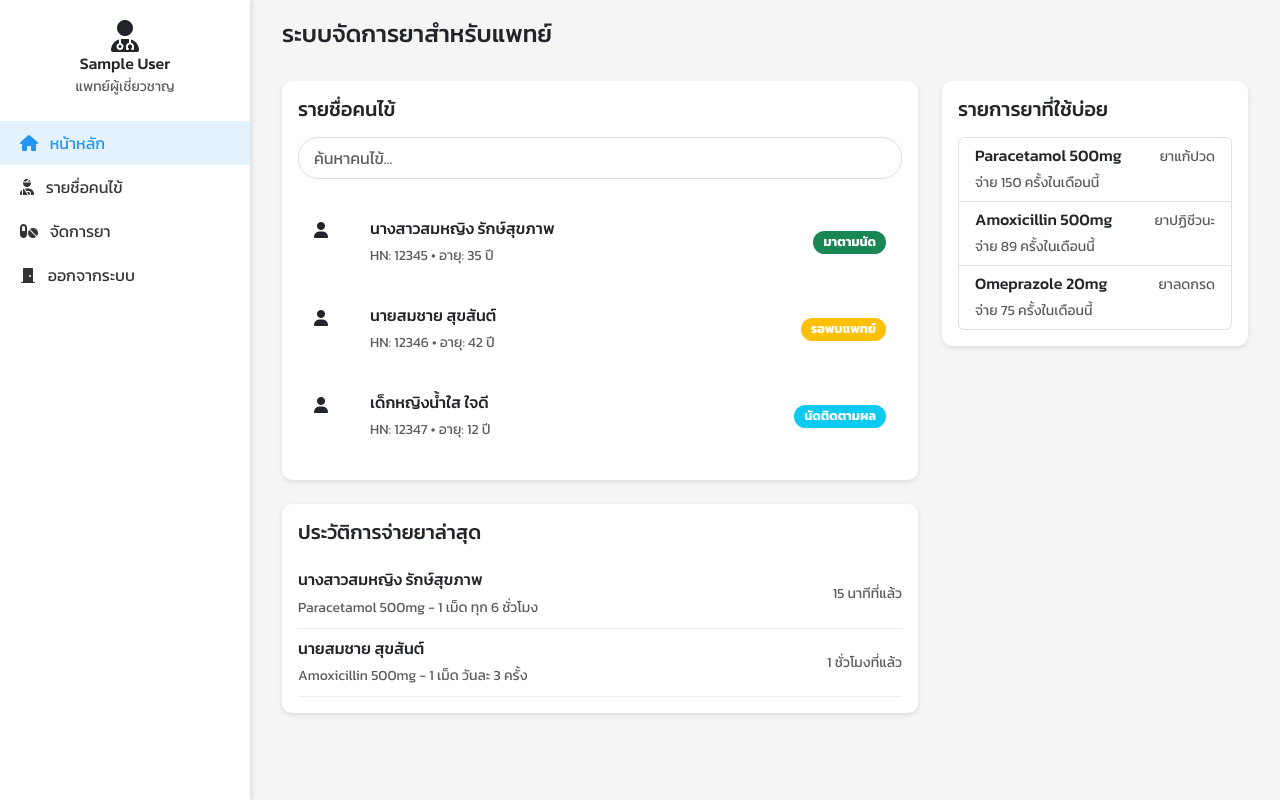
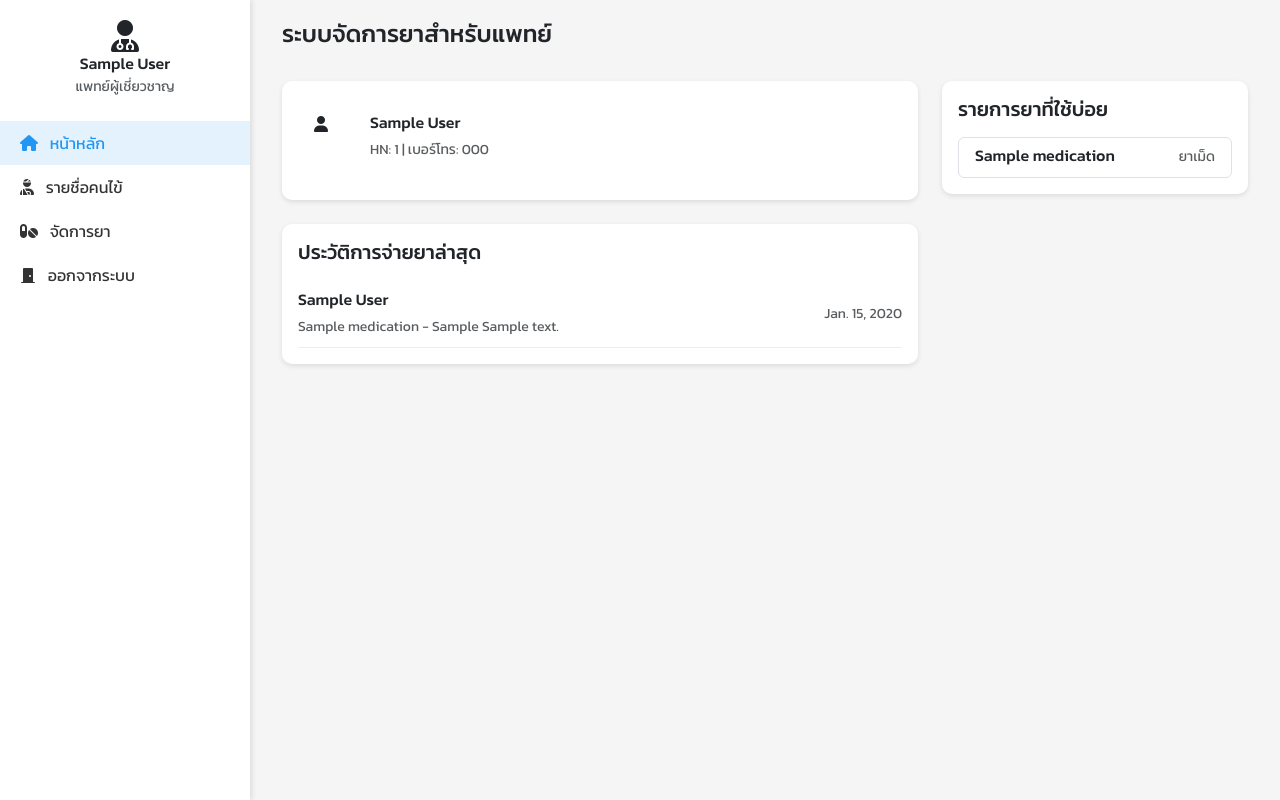
Before and after one commit to nntch26/MyPillBuddy, a Django app: page /doctor/ in a window 1280 px wide. Run offline with Django 4.2, Linux system fonts and the light colour scheme; a user stored in the database is signed in; tables that the repository leaves empty hold one stand-in row (values such as "Sample post"); some libraries are stand-ins or nearby versions.

Commit message:
แก้ model นิดๆ และหน้าหลักหมอ

```diff
--- a/myproject/myapp/models.py
+++ b/myproject/myapp/models.py
@@ -14,9 +14,9 @@ class Doctor(models.Model):
 
 class Patient(models.Model):
     GENDER_CHOICES = [
-        ('male', 'ชาย'),
-        ('female', 'หญืง'),
-        ('othor', 'ไม่ระบุ'),
+        ('ชาย', 'ชาย'),
+        ('หญิง', 'หญิง'),
+        ('ไม่ระบุ', 'ไม่ระบุ'),
     ]
 
     user = models.OneToOneField(User, on_delete=models.CASCADE)
@@ -36,8 +36,8 @@ class Patient(models.Model):
 class Medication(models.Model):
 
     TYPE_CHOICES = [
-        ('tablet', 'ยาเม็ด'),
-        ('liquid', 'ยาน้ำ'),
+        ('ยาเม็ด', 'ยาเม็ด'),
+        ('ยาน้ำ', 'ยาน้ำ'),
 
     ]
 
--- a/myproject/myapp/templates/temp_doctor/doctor.html
+++ b/myproject/myapp/templates/temp_doctor/doctor.html
@@ -106,36 +106,20 @@
             <div class="col-md-8">
                 <div class="card mb-4">
                     <div class="card-body">
-                        <h5 class="card-title mb-3">รายชื่อคนไข้</h5>
-                        <input type="text" class="form-control search-bar mb-4" placeholder="ค้นหาคนไข้...">
 
                         <div class="patient-list">
+
+                            {% for p in patient_list%}
                             <div class="patient-card p-3 d-flex align-items-center mb-2">
                                 <i class="fas fa-user profile-img me-3"></i>
                                 <div>
-                                    <h6 class="mb-1">นางสาวสมหญิง รักษ์สุขภาพ</h6>
-                                    <small class="text-muted">HN: 12345 • อายุ: 35 ปี</small>
+                                    <h6 class="mb-1">{{ p.user.first_name }} {{ p.user.last_name }}</h6>
+                                    <small class="text-muted">HN: {{ p.user.id }} | เบอร์โทร: {{ p.phone_number }}</small>
                                 </div>
-                                <span class="ms-auto badge bg-success status-badge">มาตามนัด</span>
                             </div>
+                            {% endfor %}
 
-                            <div class="patient-card p-3 d-flex align-items-center mb-2">
-                                <i class="fas fa-user profile-img me-3"></i>
-                                <div>
-                                    <h6 class="mb-1">นายสมชาย สุขสันต์</h6>
-                                    <small class="text-muted">HN: 12346 • อายุ: 42 ปี</small>
-                                </div>
-                                <span class="ms-auto badge bg-warning status-badge">รอพบแพทย์</span>
-                            </div>
 
-                            <div class="patient-card p-3 d-flex align-items-center mb-2">
-                                <i class="fas fa-user profile-img me-3"></i>
-                                <div>
-                                    <h6 class="mb-1">เด็กหญิงน้ำใส ใจดี</h6>
-                                    <small class="text-muted">HN: 12347 • อายุ: 12 ปี</small>
-                                </div>
-                                <span class="ms-auto badge bg-info status-badge">นัดติดตามผล</span>
-                            </div>
                         </div>
                     </div>
                 </div>
@@ -144,21 +128,19 @@
                     <div class="card-body">
                         <h5 class="card-title mb-3">ประวัติการจ่ายยาล่าสุด</h5>
                         <div class="medicine-list">
+
+
+                            {% for pcript in prescription_list%}
                             <div class="medicine-item d-flex align-items-center">
                                 <div>
-                                    <h6 class="mb-1">นางสาวสมหญิง รักษ์สุขภาพ</h6>
-                                    <small class="text-muted">Paracetamol 500mg - 1 เม็ด ทุก 6 ชั่วโมง</small>
+                                    <h6 class="mb-1">{{ pcript.patient.user.first_name }} {{ pcript.patient.user.last_name }}</h6>
+                                    <small class="text-muted">{{ pcript.medication.name }} - {{ pcript.frequency }} {{ pcript.notes }}</small>
                                 </div>
-                                <small class="ms-auto text-muted">15 นาทีที่แล้ว</small>
+                                <small class="ms-auto text-muted">{{ pcript.start_date }}</small>
                             </div>
+                            {% endfor %}
 
-                            <div class="medicine-item d-flex align-items-center">
-                                <div>
-                                    <h6 class="mb-1">นายสมชาย สุขสันต์</h6>
-                                    <small class="text-muted">Amoxicillin 500mg - 1 เม็ด วันละ 3 ครั้ง</small>
-                                </div>
-                                <small class="ms-auto text-muted">1 ชั่วโมงที่แล้ว</small>
-                            </div>
+
                         </div>
                     </div>
                 </div>
@@ -169,27 +151,16 @@
                     <div class="card-body">
                         <h5 class="card-title mb-3">รายการยาที่ใช้บ่อย</h5>
                         <div class="list-group">
+
+                            {% for m in medication_list %}
                             <a href="#" class="list-group-item list-group-item-action">
                                 <div class="d-flex w-100 justify-content-between">
-                                    <h6 class="mb-1">Paracetamol 500mg</h6>
-                                    <small class="text-muted">ยาแก้ปวด</small>
+                                    <h6 class="mb-1">{{ m.name }}</h6>
+                                    <small class="text-muted">{{ m.drugtype }}</small>
                                 </div>
-                                <small class="text-muted">จ่าย 150 ครั้งในเดือนนี้</small>
                             </a>
-                            <a href="#" class="list-group-item list-group-item-action">
-                                <div class="d-flex w-100 justify-content-between">
-                                    <h6 class="mb-1">Amoxicillin 500mg</h6>
-                                    <small class="text-muted">ยาปฏิชีวนะ</small>
-                                </div>
-                                <small class="text-muted">จ่าย 89 ครั้งในเดือนนี้</small>
-                            </a>
-                            <a href="#" class="list-group-item list-group-item-action">
-                                <div class="d-flex w-100 justify-content-between">
-                                    <h6 class="mb-1">Omeprazole 20mg</h6>
-                                    <small class="text-muted">ยาลดกรด</small>
-                                </div>
-                                <small class="text-muted">จ่าย 75 ครั้งในเดือนนี้</small>
-                            </a>
+                            {% endfor %}
+
                         </div>
                     </div>
                 </div>
--- a/myproject/myapp/views.py
+++ b/myproject/myapp/views.py
@@ -130,11 +130,27 @@ class EditMedicationView(View):
 
 
 
-#//////////////////// หน้าหลัก ///////////////////
+#//////////////////// หน้าหลักของหมอ ///////////////////
 
 class DoctorView(View):
     def get(self, request):
-        return render(request, 'temp_doctor/doctor.html')
+        doctor = get_object_or_404(Doctor, user=request.user) # หมอที่ล็อกอินอยู่
+        patient_list = Patient.objects.filter(doctor=doctor) # แสดงเฉพาะคนไข้ของหมอที่ล๊อคอินอยู่
+
+        prescription_list = Prescription.objects.filter(doctor=doctor).order_by("-id")
+        print(prescription_list)
+
+        medication_list = Medication.objects.all()
+
+
+        context = {
+            'prescription_list':prescription_list,
+            'patient_list':patient_list,
+            'medication_list':medication_list
+        }
+
+
+        return render(request, 'temp_doctor/doctor.html', context)
 
 
 #//////////////////// ใบสั่งยา ///////////////////
@@ -318,8 +334,3 @@ class PatientAddView(View):
         # เพิ่มคนไข้ให้กับหมอ
         doctor.patients.add(patient)
         return redirect('url_patientlist')
-
-
-# class ReminderView(View):
-#     def get(self, request):
-#         return render(request,  'temp_doctor/reminder.html')
```
Also changed, not shown: myproject/myapp/migrations/0006_alter_medication_drugtype.py (added), myproject/myapp/migrations/0007_alter_patient_gender.py (added).
